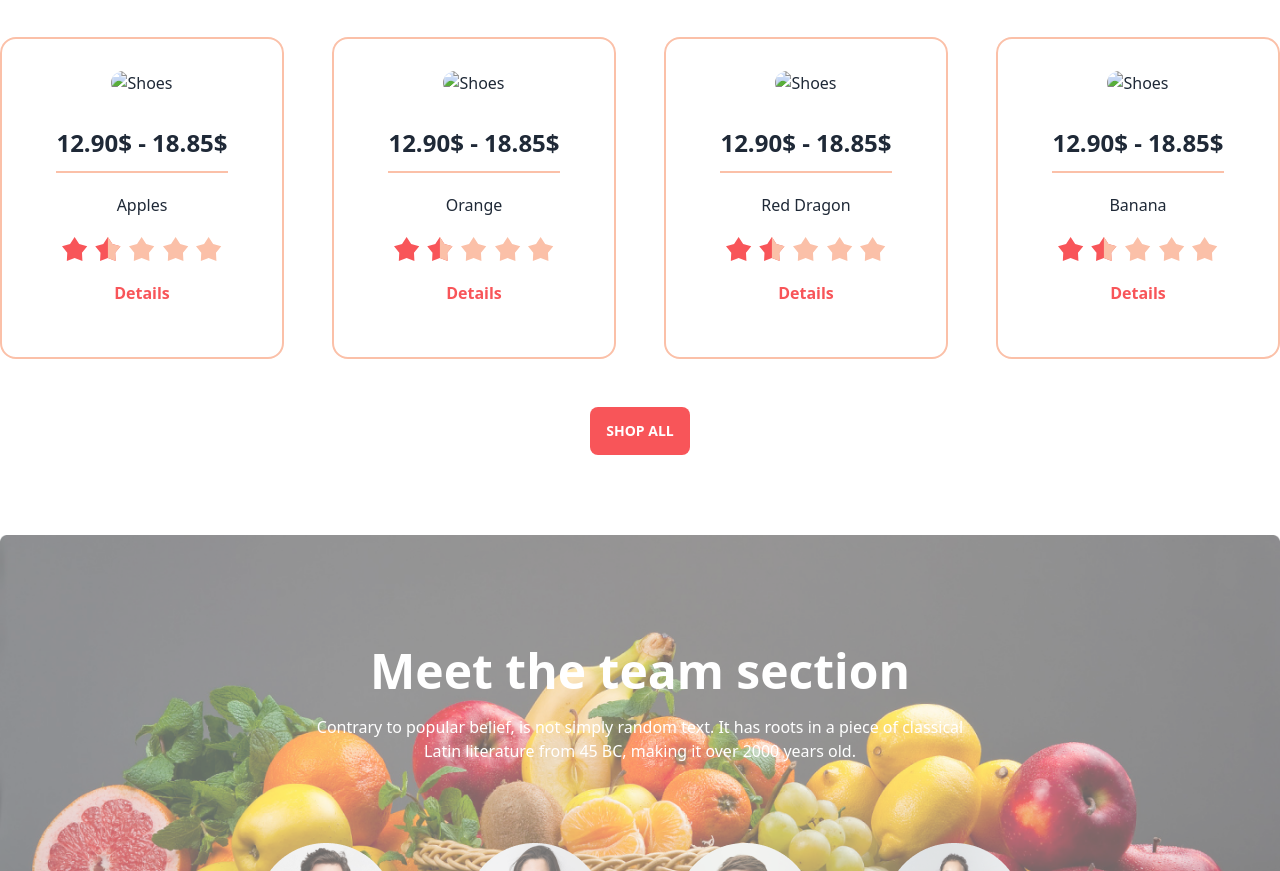
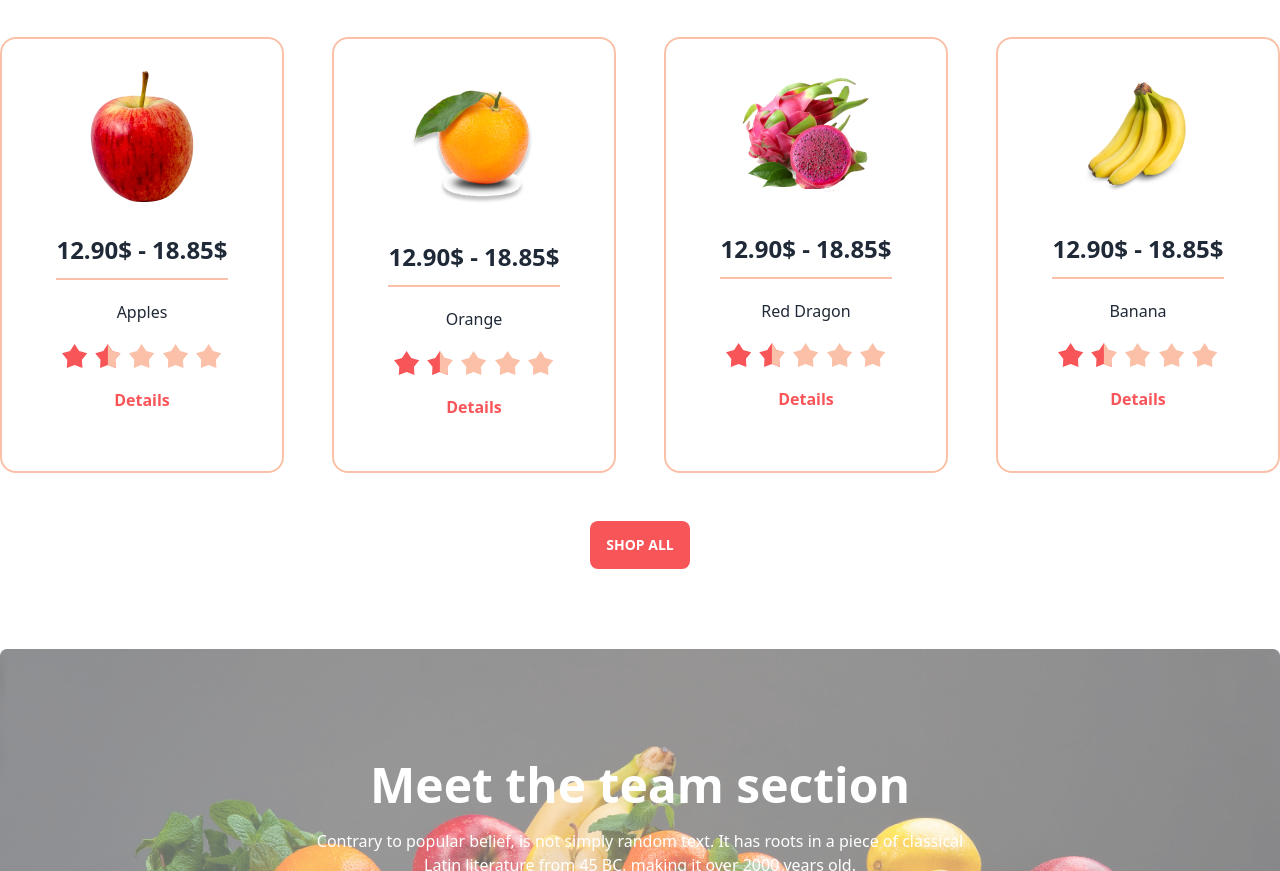
Before and after one commit to mehraz2035/third-assignment-PH, a plain HTML site: page index.html in a window 1280 px wide. Shown: the part 1285-2156 px from the top of the page. Drawn offline with nearby package versions, Linux system fonts and the light colour scheme; the site is published under a folder, as on GitHub Pages, so addresses that start at the root find nothing.

Commit message:
desktop size ok

```diff
--- a/index.html
+++ b/index.html
@@ -196,7 +196,7 @@
                 <!-- card-1 -->
                 <div class="card border-2 border-[#FBC0A8] py-5 px-3 bg-[#FFFFFF]">
                     <figure class="px-3 pt-3">
-                      <img src="/images/fruit6.png" alt="Shoes" class="rounded-xl" />
+                      <img src="images/fruit6.png" alt="Shoes" class="rounded-xl" />
                     </figure>
                     <div class="card-body items-center text-center">
                       <h2 class="card-title pb-3 border-b-2 border-[#FBC0A8] text-2xl font-bold ">12.90$ - 18.85$</h2>
@@ -204,10 +204,10 @@
                       <img src="images/Group 24.svg" alt="">
 
                      <!-- Open the modal using ID.showModal() method -->
-                     <p class="pt-3 text-[#F85559] font-bold" onclick="my_modal_1.showModal()">Details</p>
+                     <p class="cursor-pointer pt-3 text-[#F85559] font-bold" onclick="my_modal_1.showModal()">Details</p>
                      <dialog id="my_modal_1" class="modal ">
                      <form method="dialog" class="modal-box">
-                      <div class="flex justify-center"><img  src="/images/fruit6.png" alt=""></div>
+                      <div class="flex justify-center"><img  src="images/fruit6.png" alt=""></div>
                      <h3 class="font-bold text-lg">Banana</h3>
                      <p class="py-4">Professional employees are there for you to pick the most <br> amazing and fresh fruits.</p>
                      <div class="flex justify-center"><img src="images/Group 24.svg" alt=""></div>
@@ -224,17 +224,17 @@
                 <!-- card-2 -->
                 <div class="card border-2 border-[#FBC0A8] py-5 px-3 bg-[#FFFFFF]">
                     <figure class="px-3 pt-3">
-                      <img src="/images/fruit7.png" alt="Shoes" class="rounded-xl" />
+                      <img src="images/fruit7.png" alt="Shoes" class="rounded-xl" />
                     </figure>
                     <div class="card-body items-center text-center">
                       <h2 class="card-title pb-3 border-b-2 border-[#FBC0A8] text-2xl font-bold ">12.90$ - 18.85$</h2>
                       <span class="py-3">Orange</span>
                       <img src="images/Group 24.svg" alt="">
                       <!-- Open the modal using ID.showModal() method -->
-                     <p class="pt-3 text-[#F85559] font-bold" onclick="my_modal_2.showModal()">Details</p>
+                     <p class="cursor-pointer pt-3 text-[#F85559] font-bold" onclick="my_modal_2.showModal()">Details</p>
                      <dialog id="my_modal_2" class="modal">
                      <form method="dialog" class="modal-box">
-                      <div class="flex justify-center"><img  src="/images/fruit7.png" alt=""></div>
+                      <div class="flex justify-center"><img  src="images/fruit7.png" alt=""></div>
                      <h3 class="font-bold text-lg">Orange</h3>
                      <p class="py-4">Professional employees are there for you to pick the most <br> amazing and fresh fruits.</p>
                      <div class="flex justify-center"><img src="images/Group 24.svg" alt=""></div>
@@ -249,17 +249,17 @@
                 </div><!-- card-3 -->
                 <div class="card border-2 border-[#FBC0A8] py-5 px-3 bg-[#FFFFFF]">
                     <figure class="px-3 pt-3">
-                      <img src="/images/fruit8.png" alt="Shoes" class="rounded-xl" />
+                      <img src="images/fruit8.png" alt="Shoes" class="rounded-xl" />
                     </figure>
                     <div class="card-body items-center text-center">
                       <h2 class="card-title pb-3 border-b-2 border-[#FBC0A8] text-2xl font-bold ">12.90$ - 18.85$</h2>
                       <span class="py-3">Red Dragon</span>
                       <img src="images/Group 24.svg" alt="">
                       <!-- Open the modal using ID.showModal() method -->
-                     <p class="pt-3 text-[#F85559] font-bold" onclick="my_modal_3.showModal()">Details</p>
+                     <p class="cursor-pointer pt-3 text-[#F85559] font-bold" onclick="my_modal_3.showModal()">Details</p>
                      <dialog id="my_modal_3" class="modal">
                      <form method="dialog" class="modal-box">
-                      <div class="flex justify-center"><img  src="/images/fruit8.png" alt=""></div>
+                      <div class="flex justify-center"><img  src="images/fruit8.png" alt=""></div>
                      <h3 class="font-bold text-lg">Red Dragon </h3>
                      <p class="py-4">Professional employees are there for you to pick the most <br> amazing and fresh fruits.</p>
                      <div class="flex justify-center"><img src="images/Group 24.svg" alt=""></div>
@@ -274,17 +274,17 @@
                 </div><!-- card-4 -->
                 <div class="card border-2 border-[#FBC0A8] py-5 px-3 bg-[#FFFFFF]">
                     <figure class="px-3 pt-3">
-                      <img src="/images/fruit9.png" alt="Shoes" class="rounded-xl" />
+                      <img src="images/fruit9.png" alt="Shoes" class="rounded-xl" />
                     </figure>
                     <div class="card-body items-center text-center">
                       <h2 class="card-title pb-3 border-b-2 border-[#FBC0A8] text-2xl font-bold ">12.90$ - 18.85$</h2>
                       <span class="py-3">Banana</span>
                       <img src="images/Group 24.svg" alt="">
                       <!-- Open the modal using ID.showModal() method -->
-                     <p class="pt-3 text-[#F85559] font-bold" onclick="my_modal_4.showModal()">Details</p>
+                     <p class="cursor-pointer pt-3 text-[#F85559] font-bold" onclick="my_modal_4.showModal()">Details</p>
                      <dialog id="my_modal_4" class="modal">
                      <form method="dialog" class="modal-box">
-                      <div class="flex justify-center"><img  src="/images/fruit9.png" alt=""></div>
+                      <div class="flex justify-center"><img  src="images/fruit9.png" alt=""></div>
                      <h3 class="font-bold text-lg">Banana</h3>
                      <p class="py-4">Professional employees are there for you to pick the most <br> amazing and fresh fruits.</p>
                      <div class="flex justify-center"><img src="images/Group 24.svg" alt=""></div>
```
